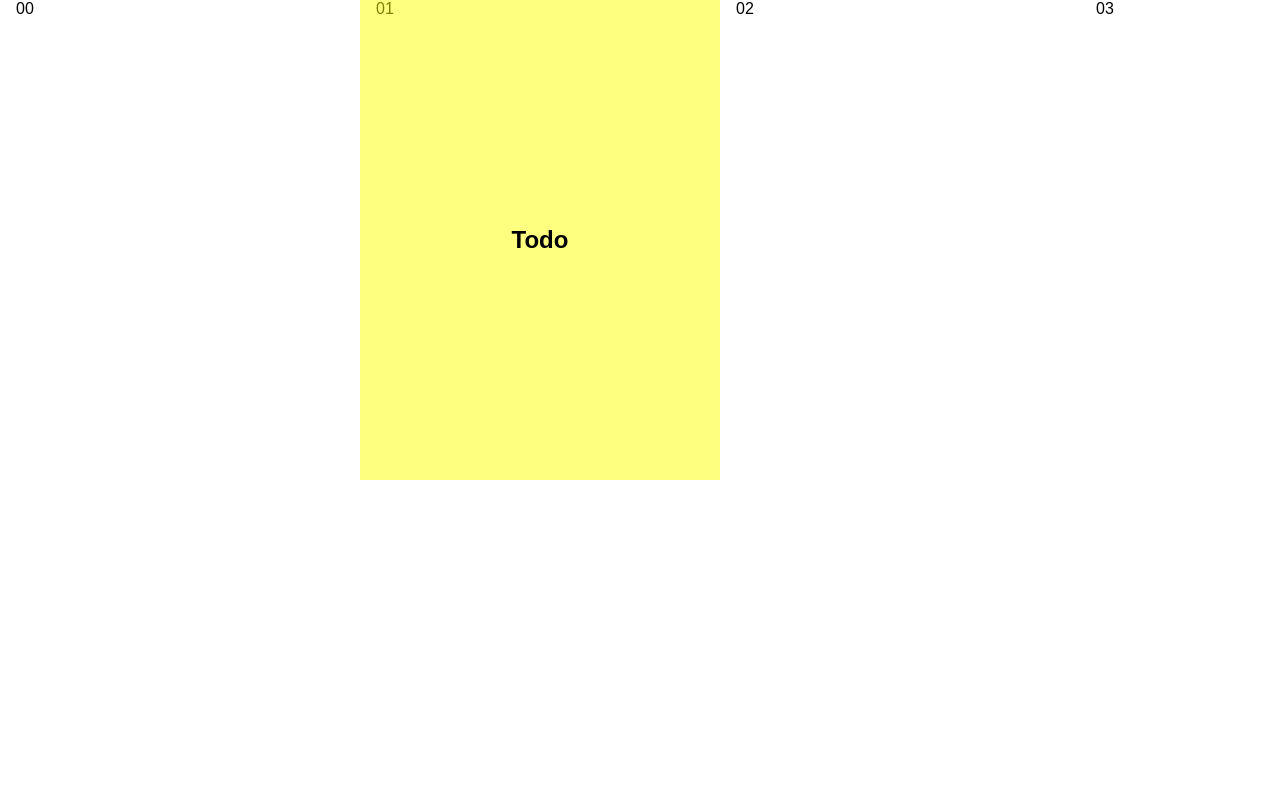
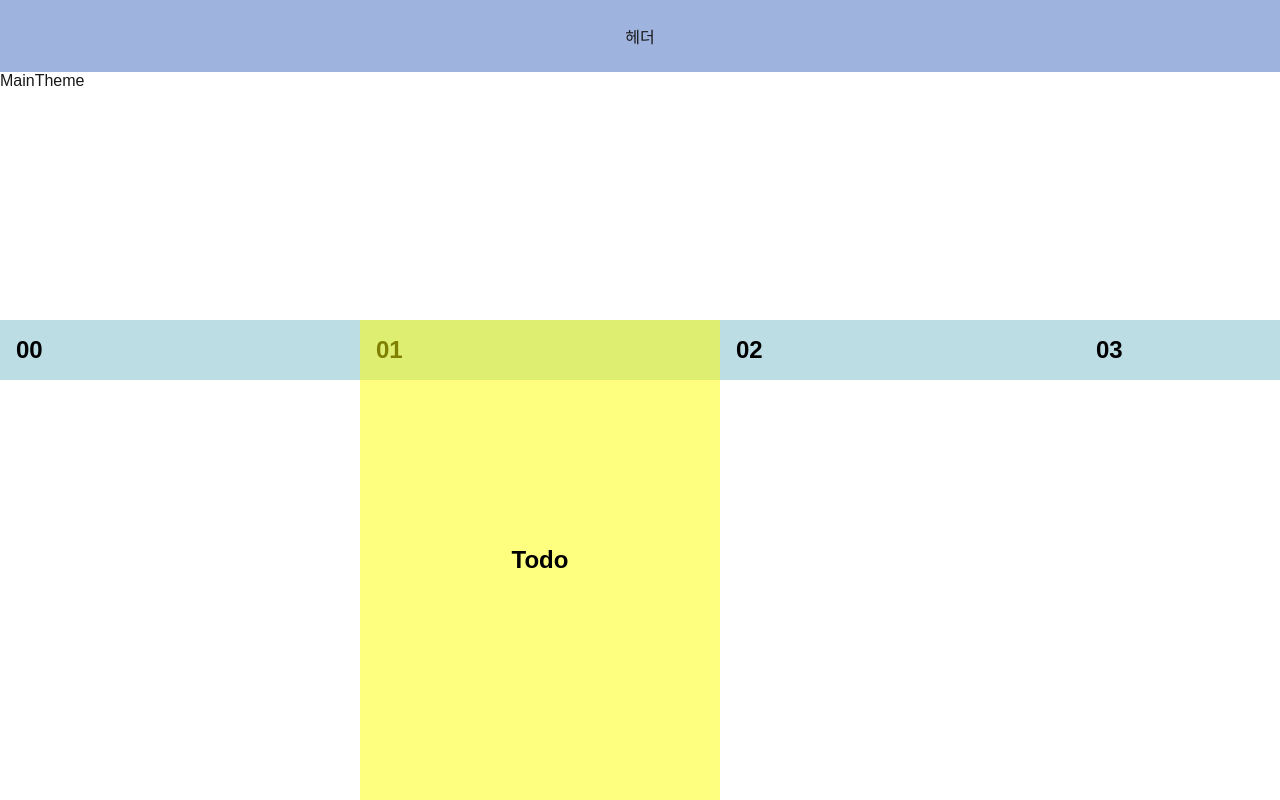
Before and after one commit to joonho0410/MyScheduler, a Next.js app: page / in a window 1280 px wide. Built offline with nearby package versions, Linux system fonts and the light colour scheme.

Commit message:
feat/기본 메인화면 스타일링

```diff
--- /dev/null
+++ b/src/Style/_mainThemeColor.scss
@@ -0,0 +1,4 @@
+$primary-color1: #9FB3DF;
+$primary-color2: #9EC6F3;
+$primary-color3: #BDDDE4;
+$primary-color4: #FFF1D5;
--- /dev/null
+++ b/src/app/Component/Header/Header.module.scss
@@ -0,0 +1,11 @@
+@import '@/Styles/mainThemeColor';
+
+.header {
+    display: flex;
+    justify-content: center;
+    align-items: center;
+
+    width: 100%;
+    padding: 24px;
+    background-color: $primary-color1;
+}
--- /dev/null
+++ b/src/app/Component/Header/Header.tsx
@@ -0,0 +1,11 @@
+import styles from './Header.module.scss'
+
+const Header = () => {
+    return (
+        <header className={styles.header}>
+            헤더
+        </header>
+    )
+}
+
+export default Header
--- /dev/null
+++ b/src/app/Component/Main/Main.module.scss
@@ -0,0 +1,5 @@
+.main {
+    width: 100%;
+    flex-grow: 1;
+    background-color: white;
+}
--- /dev/null
+++ b/src/app/Component/Main/Main.tsx
@@ -0,0 +1,11 @@
+import styles from './Main.module.scss'
+
+const Main = () => {
+    return (
+        <div className={styles.main}>
+            MainTheme
+        </div>
+    )
+}
+
+export default Main
--- a/src/app/Component/ScheduleTable/ScheduleTable.module.scss
+++ b/src/app/Component/ScheduleTable/ScheduleTable.module.scss
@@ -1,6 +1,9 @@
+@import '@/Styles/mainThemeColor';
+
 .container {
     position: relative;
     overflow-x: hidden;
+    width: 100%;
     height: 480px;
 }
 
@@ -11,7 +14,6 @@
     flex-wrap: nowrap;
     overflow-x: auto;
 
-    background-color: white;
     color: black;
 
     .slot {
@@ -23,7 +25,10 @@
         width: 360px;
 
         .timeSlot {
-            padding: 0 1rem;
+            padding: 1rem 1rem;
+            background-color: $primary-color3;
+            font-size: 1.5rem;
+            font-weight: bold;
         }
         .workSlot {
             height: 480px;
--- a/src/app/globals.css
+++ b/src/app/globals.css
@@ -12,7 +12,10 @@
 
 html,
 body {
+  display: flex;
+  flex-direction: column;
   max-width: 1440px;
+  width: 100vw;
   height: 100vh;
   margin: 0 auto;
   overflow-x: hidden;
@@ -32,11 +35,6 @@ body {
   margin: 0;
 }
 
-a {
-  color: inherit;
-  text-decoration: none;
-}
-
 @media (prefers-color-scheme: dark) {
   html {
     color-scheme: dark;
--- a/src/app/layout.tsx
+++ b/src/app/layout.tsx
@@ -1,6 +1,7 @@
 import type { Metadata } from "next";
 import { Geist, Geist_Mono } from "next/font/google";
 import "./globals.css";
+import Header from "./Component/Header/Header";
 
 const geistSans = Geist({
   variable: "--font-geist-sans",
@@ -25,6 +26,7 @@ export default function RootLayout({
   return (
     <html lang="en">
       <body className={`${geistSans.variable} ${geistMono.variable}`}>
+        <Header/>
         {children}
       </body>
     </html>
--- a/src/app/page.tsx
+++ b/src/app/page.tsx
@@ -1,8 +1,10 @@
+import Main from "./Component/Main/Main";
 import ScheduleTable from "./Component/ScheduleTable/ScheduleTable";
 
 export default function Home() {
   return (
     <>
+      <Main/>
       <ScheduleTable/>
     </>
   );
```
